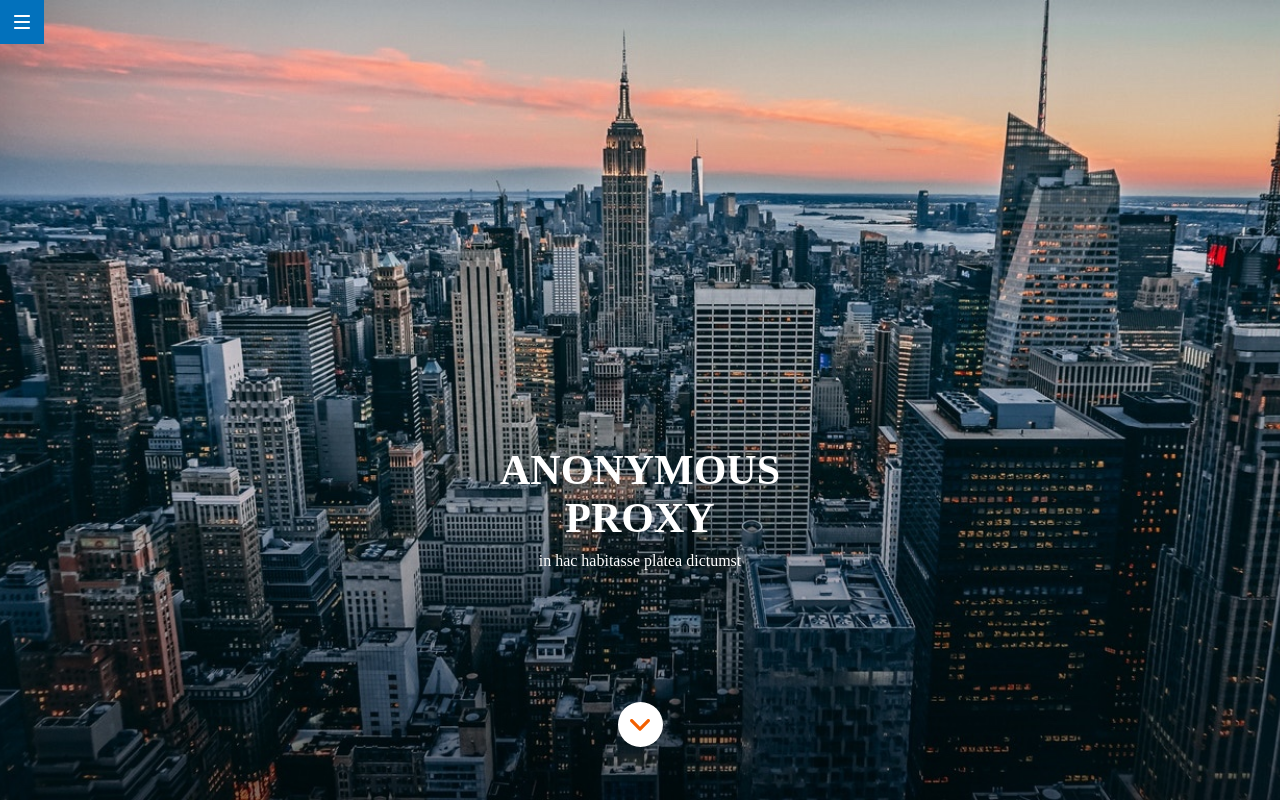
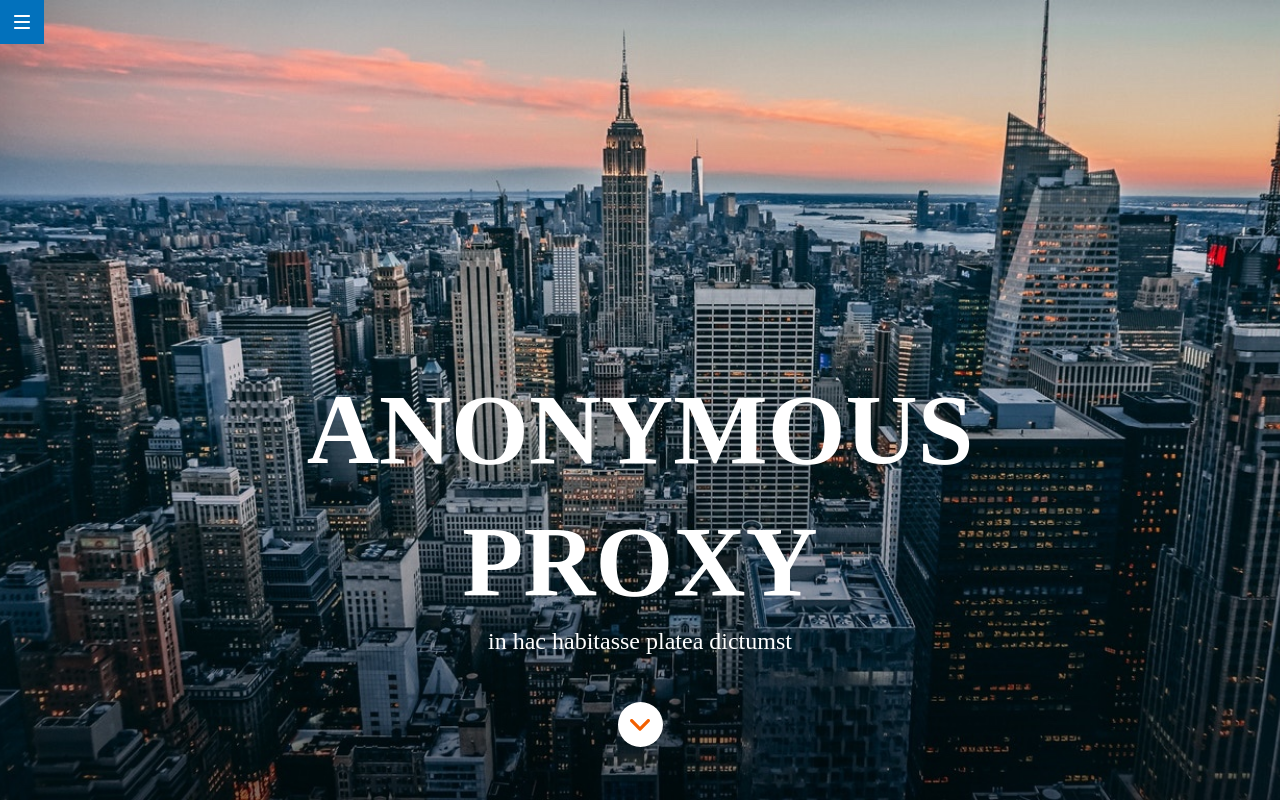
Before and after one commit to martagrio/m1-evaluacion-final-martagrio, a website: page _src/templates/index.html in a window 1280 px wide. Drawn offline with nearby package versions, Linux system fonts and the light colour scheme; files that its build step writes are made by us from their sources; files whose address does not match are found by name.

Commit message:
add text styles to hero

```diff
--- a/_src/assets/scss/components/_hero.scss
+++ b/_src/assets/scss/components/_hero.scss
@@ -10,8 +10,7 @@
     display: flex;
     flex-direction: column;
     align-items: center;
-    justify-content: space-between;
-    text-align: center;
+    justify-content: flex-end;
 }
 
 .hero--arrow {
@@ -25,15 +24,35 @@
 }
 
 .hero--text {
-    transform: translateY(360%);
+    transform: translateY(-50%);
+    text-align: center;
+    position: absolute;
 }
 
 .hero--title {
     text-transform: uppercase;
     font-size: 42px;
     width: 290px;
+    line-height: 55px;
+    @media all and (min-width: 768px) {
+        font-size: 80px;
+        line-height: 106px;
+        width: 690px;
+    }
+    @media all and (min-width: 1280px) {
+        font-size: 100px;
+        line-height: 132px;
+        width: 730px;
+    }
 }
 
 .hero--sub {
     padding-top: 10px;
+    @media all and (min-width: 768px) {
+        font-size: 24px;
+        padding-top: 20px;
+    }
+    @media all and (min-width: 1280px) {
+        padding-top: 0;
+    }
 }
```
